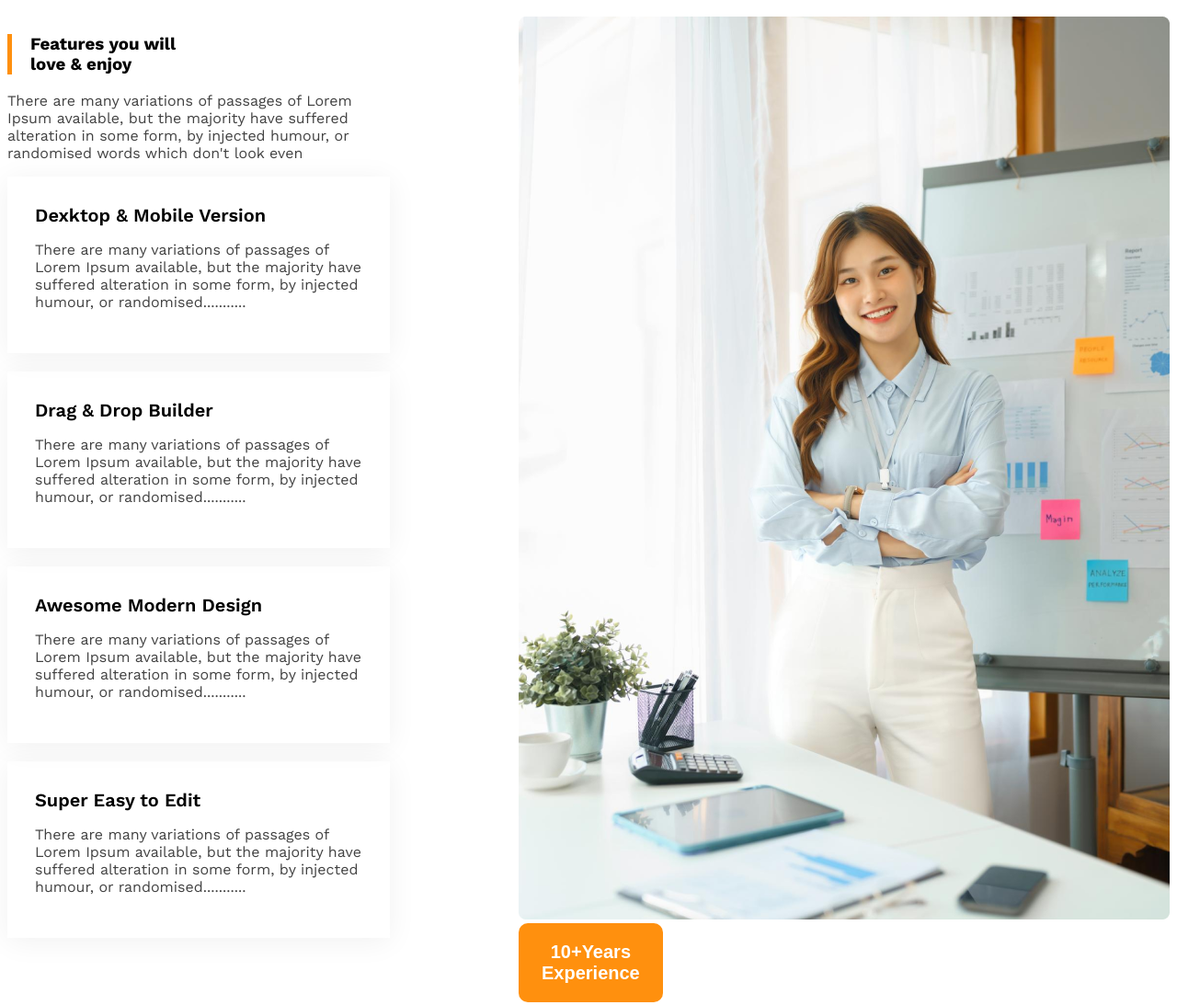
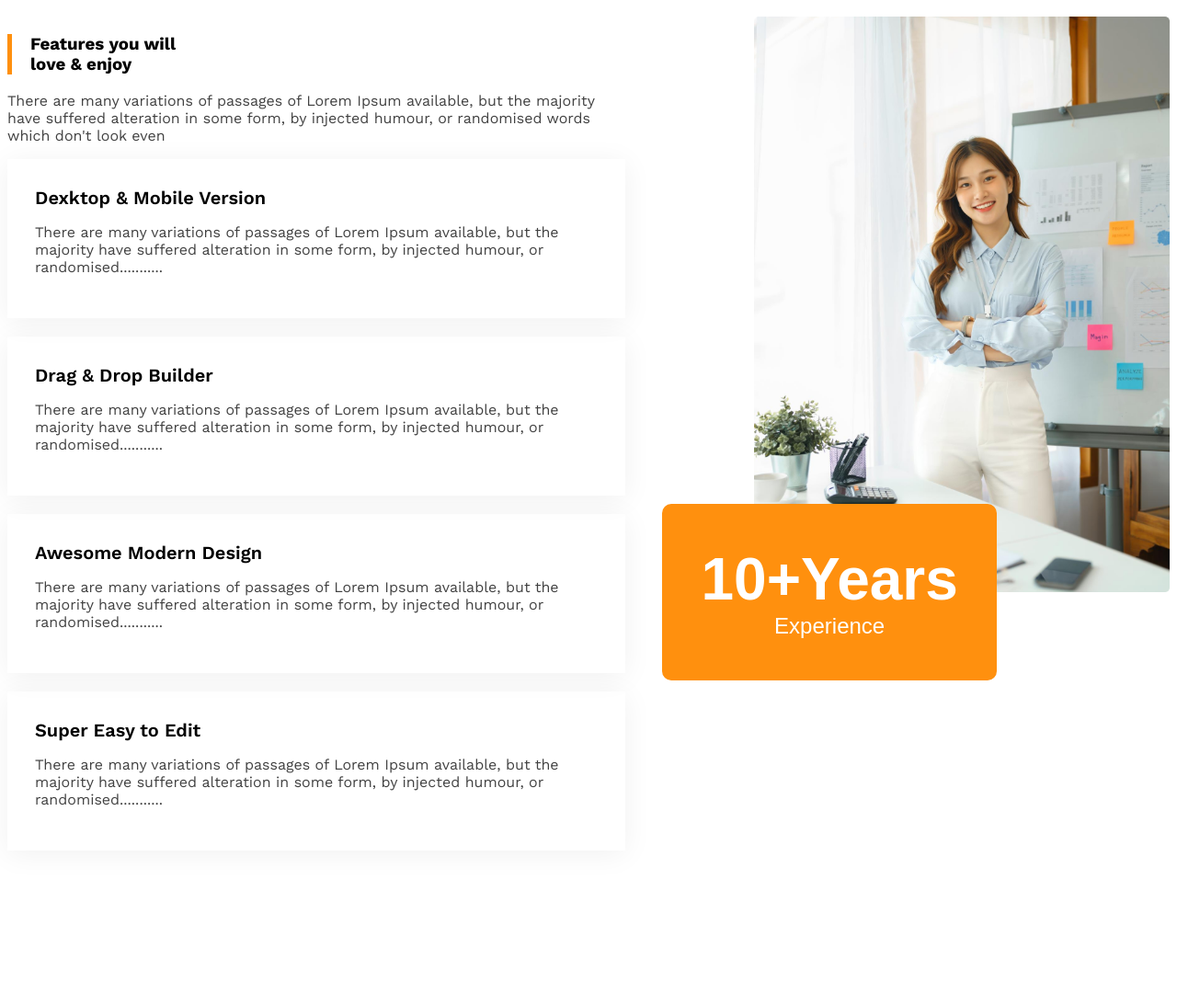
Before and after one commit to Tanvir-Hamid/g4-architecht, a plain HTML site: page index.html in a window 1280 px wide. Shown: the part 2810-3903 px from the top of the page at 92% size. After the commit the page ends 3763 px from the top, so only its background shows below. Drawn offline with nearby package versions, Linux system fonts and the light colour scheme.

Commit message:
fourth commit badge

```diff
--- a/index.html
+++ b/index.html
@@ -76,9 +76,9 @@
                     <p class="text-gray">There are many variations of passages of Lorem Ipsum available, but the majority have suffered alteration in some form, by injected humour, or randomised...........</p>
                  </div>
             </div>
-            <div>
+            <div class="featured-architect">
                 <img src="images/architect.png" alt="">
-                <button id="experience-ba" class="btn-primary">
+                <button id="experience-badge" class="btn-primary">
                     <span id="experience-year">10+Years</span><br>
                     <span>Experience</span>
                 </button>
--- a/styles/style.css
+++ b/styles/style.css
@@ -157,19 +157,39 @@ main>section {
     margin-bottom: 0px;
 
 }
+#experience-badge{
+    padding: 45px 42px;
+    font-size: 1.5rem;
+    font-weight: 500;
+    margin-left: -100px;
+    margin-top: -100px;
+}
+#experience-year{
+    font-size: 4rem;
+    font-weight: 700;
+}
+
+.featured-architect img {
+    width: 100%;
+}
 
 /* responsive media query */
 
 @media screen and (max-width: 576px) {
 
     .navbar,
+    .features,
     .nav-links {
         flex-direction: column;
+    }
+    #experience-badge{
+        margin-top: 20px;
+        margin-left: 20px;
     }
 
 }
 @media screen and (min-width: 576px) and (max-width: 992px) {
-    .teams{
+    .teams, .features {
         flex-direction: column;
     }
 }
```
